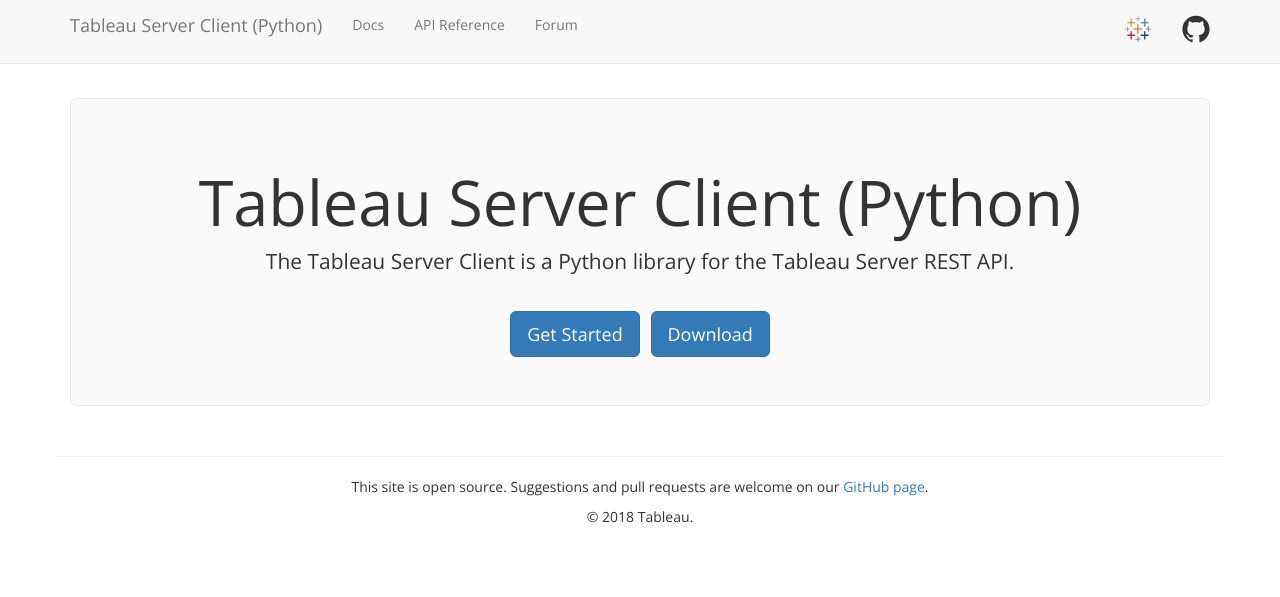
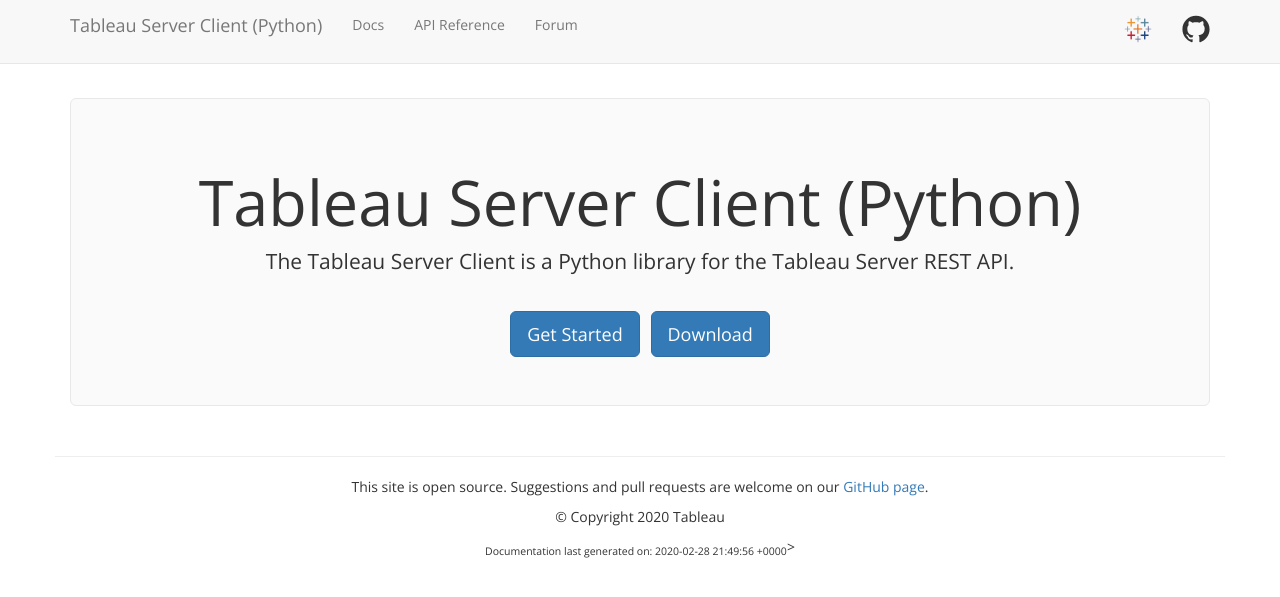
Before and after one commit to tableau/server-client-python, a Jekyll site: the page built from index.md, in a window 1280 px wide. Shown: the top 597 px of the page. Built offline with Jekyll 4.4.1, drawn with Linux system fonts in a browser that asks for light colours.

Commit message:
Update copyright date with script

```diff
--- a/_includes/footer.html
+++ b/_includes/footer.html
@@ -3,6 +3,7 @@
     <div class="row">
         <hr class="footer-hr">
         <p>This site is open source. Suggestions and pull requests are welcome on our <a href="https://github.com/tableau/server-client-python">GitHub page</a>.</p>
-        <p>&copy; 2018 Tableau.</p>
+        <p>&copy; Copyright <script>document.write(new Date().getFullYear())</script> Tableau</p>
+        <sub>Documentation last generated on: {{ site.time }}</sub>>
     </div>
 </footer>
```
